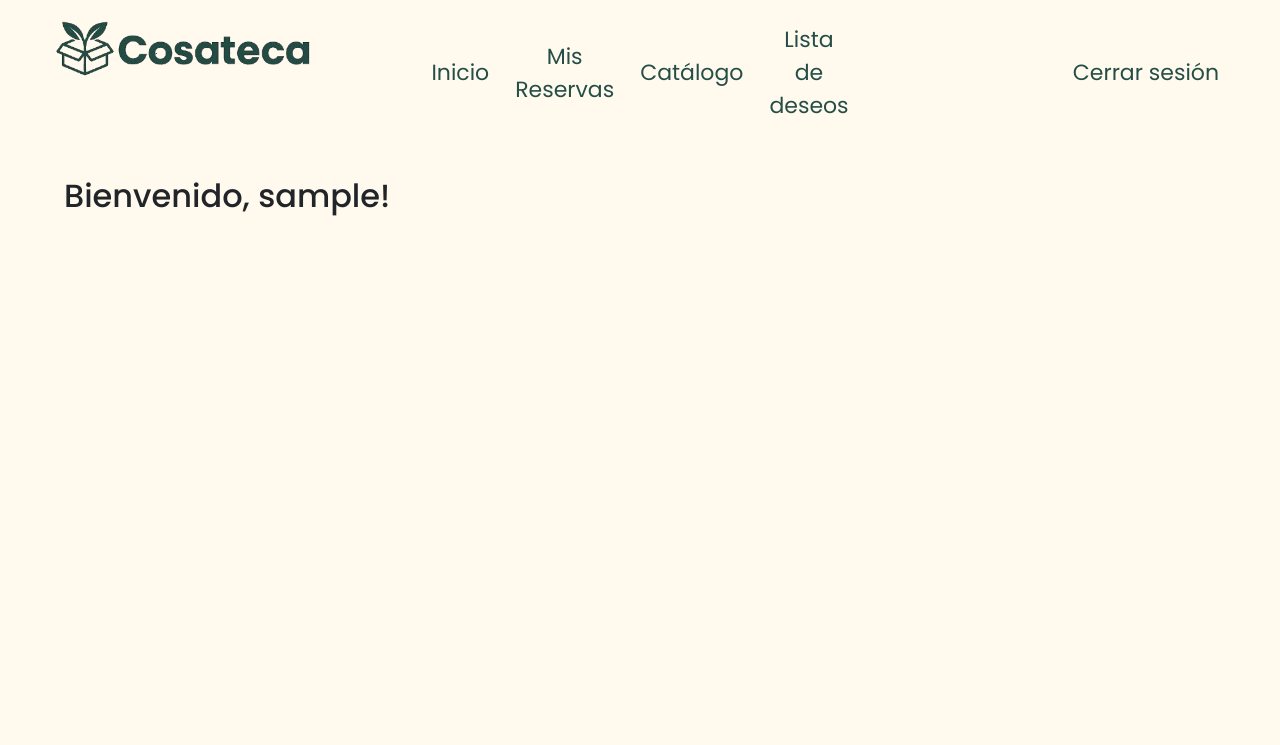
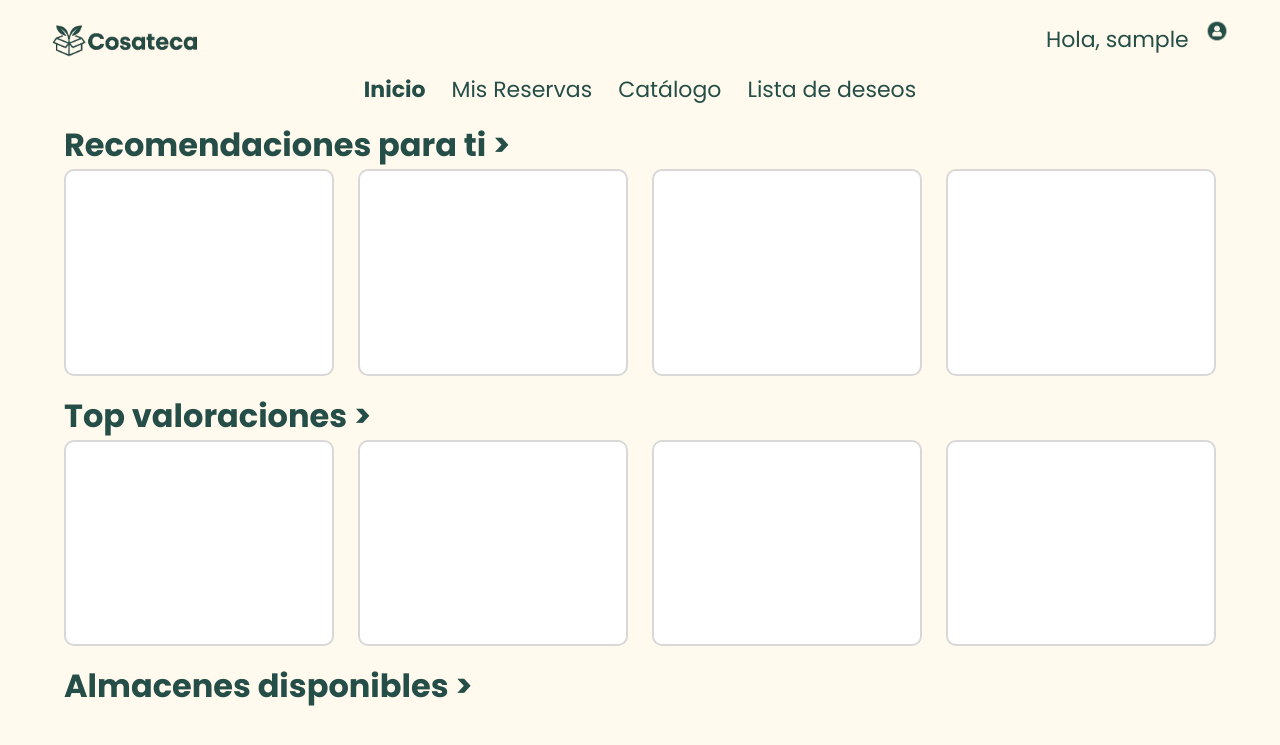
Before and after one commit to COSATECA-TFG/Cosateca, a Django app: page /menu in a window 1280 px wide. Shown: the top 745 px of the page. Run offline with Django 5.2, Linux system fonts and the light colour scheme; the visitor is signed in with stand-in values (Sample User, id 1).

Commit message:
feat: Estructura principal del menú

```diff
--- a/cosateca/core/static/core/css/style.css
+++ b/cosateca/core/static/core/css/style.css
@@ -15,7 +15,7 @@ body {
 }
 
 .img_wrapper{
-    width: 70%;
+    width: 40%;
     height: 100%;
 }
 
@@ -74,6 +74,12 @@ body {
 
 /* HEADER */
 
-header{
+.menu_header {
+    margin-top: 0.25% !important;
 
 }
+
+.user_icon {
+  width: 8% !important;
+  height: 10% !important;
+}
--- a/cosateca/core/templates/base.html
+++ b/cosateca/core/templates/base.html
@@ -6,6 +6,8 @@
     {% load static %}
     <link rel="stylesheet" href="{% static 'core/css/style.css' %}">
     <link rel="stylesheet" href="{% static 'usuario/css/style.css' %}">
+    <link rel="icon" href="{% static 'img/favicon.ico' %}">
+
 
 
 
--- a/cosateca/core/templates/header.html
+++ b/cosateca/core/templates/header.html
@@ -1,28 +1,29 @@
 <header class="ms-5 me-5 mt-3">
-    <div class="row justify-content-between">
+  <!-- ————— Fila 1: logo y saludo ————— -->
+  <div class="row justify-content-between align-items-center">
     <div class="col-4">
-        <div class="img_wrapper">
-            <img src="../static/img/cosateca_imagotipo.png" alt="image_inicio" class="imagotipo">
-        </div>
+      <div class="img_wrapper">
+        <a href="/">
+          <img src="../static/img/cosateca_imagotipo.png" alt="logo" class="imagotipo">
+        </a>
+      </div>
     </div>
+    <div class="col-4"></div> <!-- columna vacía para “empujar” el saludo a la derecha -->
+    <div class="col-4 d-flex justify-content-end">
+      {% if user.is_authenticated %}
+        <a href="/" class="btn boton_header_inicio">Hola, {{ user.username }}</a>
+        <img src="../static/img/logo_usuario.png" alt="user icon" class="user_icon">
+      {% endif %}
+    </div>
+  </div>
 
-    <div class="col-4 d-flex align-items-center justify-content-center">
-            <a href="/" class="btn boton_header_inicio">Inicio</a>
-            <a href="/" class="btn boton_header_inicio">Mis Reservas</a>
-            <a href="/" class="btn boton_header_inicio">Catálogo</a>
-            <a href="/" class="btn boton_header_inicio">Lista de deseos</a>
+  <!-- ————— Fila 2: menú centrado con su propio margen ————— -->
+  <div class="row">
+    <div class="col-12 d-flex justify-content-center menu_header">
+      <a href="/menu" class="btn boton_header_inicio {% if request.path == '/menu' %}fw-bold{% endif %}">Inicio</a>
+      <a href="/mis_reservas" class="btn boton_header_inicio {% if request.path == '/mis_reservas' %}fw-bold{% endif %}">Mis Reservas</a>
+      <a href="/catalogo" class="btn boton_header_inicio {% if request.path == '/catalogo' %}fw-bold{% endif %}">Catálogo</a>
+      <a href="/lista_deseos" class="btn boton_header_inicio {% if request.path == '/lista_deseos' %}fw-bold{% endif %}">Lista de deseos</a>
     </div>
-
-    <div class="col-4 d-flex justify-content-end align-items-center botonera_header_inicio">
-        {% if user.is_authenticated %}
-            <a href="/cerrar_sesion" class="btn boton_header_inicio">Cerrar sesión</a>
-        {% else %}
-            <a href="/registro" class="btn boton_header_inicio">Registrarse</a>
-            <a href="/inicio_sesion" class="btn boton_header_inicio">Iniciar sesión</a>
-        {% endif %}
-
-    </div>
-    </div>
-
-
+  </div>
 </header>
--- a/cosateca/usuario/static/usuario/css/style.css
+++ b/cosateca/usuario/static/usuario/css/style.css
@@ -192,3 +192,30 @@ section > form > div:first-child{
   transform: scale(1.2);
   margin-right: 0.7rem;
 }
+
+/* Menu */
+
+.cuadro-placeholder {
+  width: 100%;
+  padding-top: 75%;
+  background-color: white;
+  border-radius: 0.625rem !important;
+  border: 2px solid rgb(216, 216, 216) ;
+  position: relative;
+}
+
+.cuadro-placeholder-inner {
+  position: absolute;
+  top: 0;
+  left: 0;
+  right: 0;
+  bottom: 0;
+}
+
+.titulos_menu {
+  text-decoration: none;
+  color: #244E47;
+  font-weight: bold;
+  font-size: 2rem;
+  display: block;
+}
--- a/cosateca/usuario/templates/menu.html
+++ b/cosateca/usuario/templates/menu.html
@@ -1,10 +1,72 @@
 {% extends "base.html" %}
 {% block title %}Menú{% endblock %}
+
 {% block content %}
 
-{% include "header.html"%}
+  {% include "header.html" %}
 
-<section class="mt-5">
-    <h2>Bienvenido, {{ user.username }}!</h2>
-</section>
+  <section class="mt-2">
+    <a href="/recomendaciones_personalizadas" class = "titulos_menu">Recomendaciones para ti ></a>
+    <div class="row gy-4">
+
+      <div class="col-6 col-md-3">
+        <div class="cuadro-placeholder">
+          <div class="cuadro-placeholder-inner"></div>
+        </div>
+      </div>
+
+      <div class="col-6 col-md-3">
+        <div class="cuadro-placeholder">
+          <div class="cuadro-placeholder-inner"></div>
+        </div>
+      </div>
+
+      <div class="col-6 col-md-3">
+        <div class="cuadro-placeholder">
+          <div class="cuadro-placeholder-inner"></div>
+        </div>
+      </div>
+
+      <div class="col-6 col-md-3">
+        <div class="cuadro-placeholder">
+          <div class="cuadro-placeholder-inner"></div>
+        </div>
+      </div>
+    </div>
+  </section>
+
+  <section class="mt-3">
+    <a href="/top_valoraciones" class = "titulos_menu">Top valoraciones ></a>
+    <div class="row gy-4">
+
+      <div class="col-6 col-md-3">
+        <div class="cuadro-placeholder">
+          <div class="cuadro-placeholder-inner"></div>
+        </div>
+      </div>
+
+      <div class="col-6 col-md-3">
+        <div class="cuadro-placeholder">
+          <div class="cuadro-placeholder-inner"></div>
+        </div>
+      </div>
+
+      <div class="col-6 col-md-3">
+        <div class="cuadro-placeholder">
+          <div class="cuadro-placeholder-inner"></div>
+        </div>
+      </div>
+
+      <div class="col-6 col-md-3">
+        <div class="cuadro-placeholder">
+          <div class="cuadro-placeholder-inner"></div>
+        </div>
+      </div>
+    </div>
+  </section>
+
+  <section class="mt-3 mb-3">
+    <a href="/almacenes" class = "titulos_menu">Almacenes disponibles ></a>
+  </section>
+
 {% endblock %}
```
Also changed, not shown: cosateca/core/static/img/favicon.ico (added), cosateca/core/static/img/logo_usuario.png (added).
